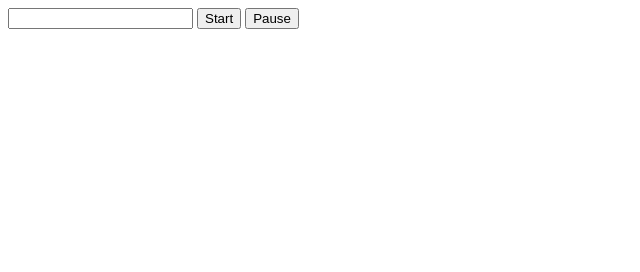
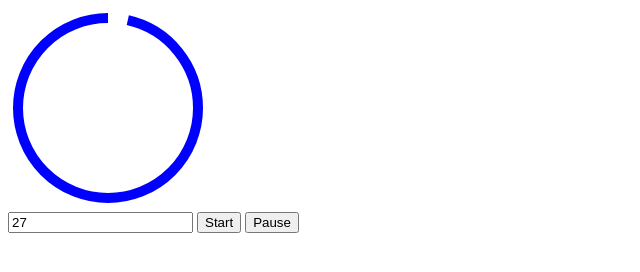
Before and after one commit to leandronunesdev/timer, a plain HTML site: page index.html in a window 1280 px wide. Both pictures are taken after a click on the button "Start". Shown: the whole page, without its empty margins (0-640 px from the left). Drawn offline with Linux system fonts and the light colour scheme.

Commit message:
215. The Secret to the Animation

```diff
--- a/index.html
+++ b/index.html
@@ -7,9 +7,24 @@
     <title>Timer</title>
   </head>
   <body>
-    <input id="duration" />
+    <svg height="200" width="200">
+      <circle
+        r="90"
+        cx="100"
+        cy="100"
+        fill="transparent"
+        stroke="blue"
+        stroke-width="10"
+        stroke-dasharray="560"
+        stroke-dashoffset="-20"
+        transform="rotate(-90 100 100)"
+      ></circle>
+    </svg>
+    <br />
+    <input id="duration" value="30" />
     <button id="start">Start</button>
     <button id="pause">Pause</button>
+    <script src="/timer.js"></script>
     <script src="/index.js"></script>
   </body>
 </html>
--- a/index.js
+++ b/index.js
@@ -1,27 +1,15 @@
-class Timer {
-  constructor(durationInput, startButton, pauseButton) {
-    this.durationInput = durationInput;
-    this.startButton = startButton;
-    this.pauseButton = pauseButton;
-
-    this.startButton.addEventListener('click', this.start);
-    this.pauseButton.addEventListener('click', this.pause);
-  }
-
-  start = () => {
-    this.tick();
-    this.interval = setInterval(this.tick, 1000);
-  };
-  pause = () => {
-    clearInterval(this.interval);
-  };
-  tick = () => {
-    console.log('tick');
-  };
-}
-
 const durationInput = document.querySelector('#duration');
 const startButton = document.querySelector('#start');
 const pauseButton = document.querySelector('#pause');
 
-const timer = new Timer(durationInput, startButton, pauseButton);
+const timer = new Timer(durationInput, startButton, pauseButton, {
+  onStart() {
+    console.log('timer started');
+  },
+  onTick() {
+    console.log('timer just ticked down');
+  },
+  onComplete() {
+    console.log('timer is completed');
+  },
+});
--- /dev/null
+++ b/timer.js
@@ -0,0 +1,45 @@
+class Timer {
+  constructor(durationInput, startButton, pauseButton, callbacks) {
+    this.durationInput = durationInput;
+    this.startButton = startButton;
+    this.pauseButton = pauseButton;
+    if (callbacks) {
+      this.onStart = callbacks.onStart;
+      this.onTick = callbacks.onTick;
+      this.onComplete = callbacks.onComplete;
+    }
+
+    this.startButton.addEventListener('click', this.start);
+    this.pauseButton.addEventListener('click', this.pause);
+  }
+
+  start = () => {
+    if (this.onStart) {
+      this.onStart();
+    }
+    this.tick();
+    this.interval = setInterval(this.tick, 1000);
+  };
+  pause = () => {
+    clearInterval(this.interval);
+  };
+  tick = () => {
+    if (this.timeRemaining <= 0) {
+      this.pause();
+      if (this.onComplete) {
+        this.onComplete();
+      }
+    } else {
+      this.timeRemaining = this.timeRemaining - 1;
+      if (this.onTick) {
+        this.onTick();
+      }
+    }
+  };
+  get timeRemaining() {
+    return parseFloat(this.durationInput.value);
+  }
+  set timeRemaining(time) {
+    this.durationInput.value = time;
+  }
+}
```
